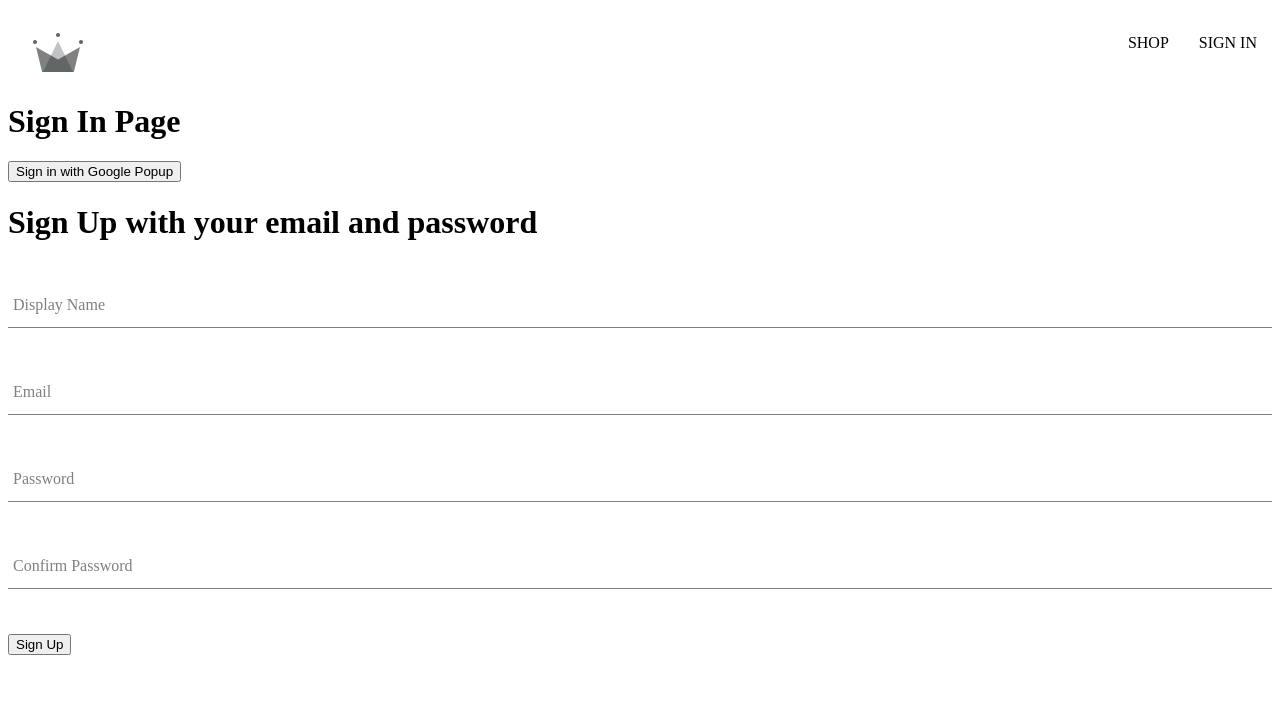
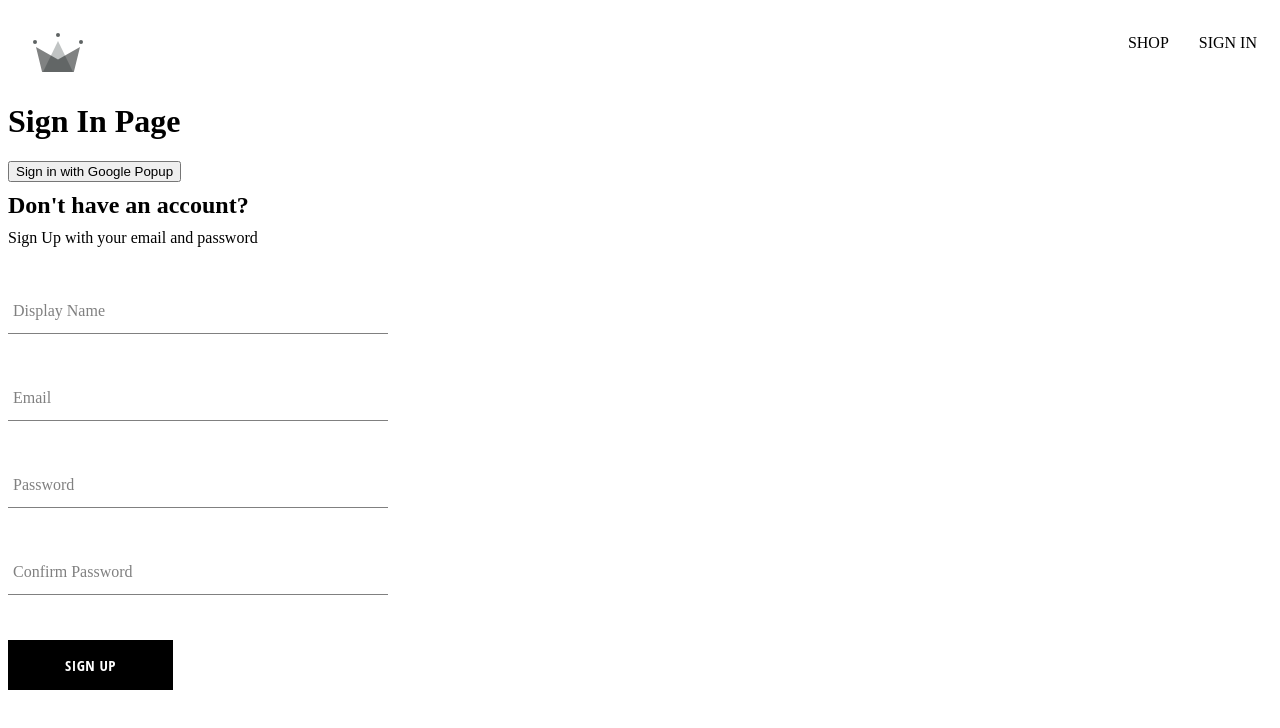
Before and after one commit to usnimeel/ecommerce, a React (Create React App) app: page /sign-in in a window 1280 px wide. Shown: the top 728 px of the page. Built offline with nearby package versions, Linux system fonts and the light colour scheme; no server answers.

Commit message:
Add: custom button styles

```diff
--- /dev/null
+++ b/src/components/button/button.component.jsx
@@ -0,0 +1,19 @@
+import "./button.styles.scss";
+
+const BUTTON_TYPE_CLASSES = {
+    google: "google-sign-in",
+    inverted: "inverted",
+}
+
+const Button = ({ children, buttonType, ...otherProps }) => {
+    return(
+        <button
+            className={`button-container ${BUTTON_TYPE_CLASSES[buttonType]}`}
+            {...otherProps}
+        >
+            {children}
+        </button>
+    );
+};
+
+export default Button;
--- /dev/null
+++ b/src/components/button/button.styles.scss
@@ -0,0 +1,46 @@
+.button-container {
+  min-width: 165px;
+  width: auto;
+  height: 50px;
+  letter-spacing: 0.5px;
+  line-height: 50px;
+  padding: 0 35px 0 35px;
+  font-size: 15px;
+  background-color: black;
+  color: white;
+  text-transform: uppercase;
+  font-family: 'Open Sans Condensed';
+  font-weight: bolder;
+  border: none;
+  cursor: pointer;
+  display: flex;
+  justify-content: center;
+
+  &:hover {
+    background-color: white;
+    color: black;
+    border: 1px solid black;
+  }
+
+  &.google-sign-in {
+    background-color: #4285f4;
+    color: white;
+
+    &:hover {
+      background-color: #357ae8;
+      border: none;
+    }
+  }
+
+  &.inverted {
+    background-color: white;
+    color: black;
+    border: 1px solid black;
+
+    &:hover {
+      background-color: black;
+      color: white;
+      border: none;
+    }
+  }
+}
--- a/src/components/sign-up-form/sign-up-form.component.jsx
+++ b/src/components/sign-up-form/sign-up-form.component.jsx
@@ -1,6 +1,9 @@
 import { useState } from "react";
 import FormInput from "../form-input/form-input.component";
+import Button from "../button/button.component";
 import { createAuthUserWithEmailandPassword, createUserDocumentFromAuth } from "../../utils/firebase/firebase.utils";
+
+import "./sign-up-form.styles.scss"
 
 const defaultFormFields = {
     displayName: "",
@@ -45,8 +48,9 @@
     };
 
     return(
-        <div>
-            <h1>Sign Up with your email and password</h1>
+        <div className="sign-up-container">
+            <h2>Don't have an account?</h2>
+            <span>Sign Up with your email and password</span>
             <form onSubmit={handleSubmit}>
                 <FormInput
                     label="Display Name"
@@ -88,7 +92,7 @@
                         value: confirmPassword,
                     }}
                 />
-                <button type="submit">Sign Up</button>
+                <Button children="sign up" buttonType="" type="submit"/>
             </form>
         </div>
     );
--- /dev/null
+++ b/src/components/sign-up-form/sign-up-form.styles.scss
@@ -0,0 +1,9 @@
+.sign-up-container {
+    display: flex;
+    flex-direction: column;
+    width: 380px;
+
+    h2 {
+        margin: 10px 0;
+    }
+}
```
